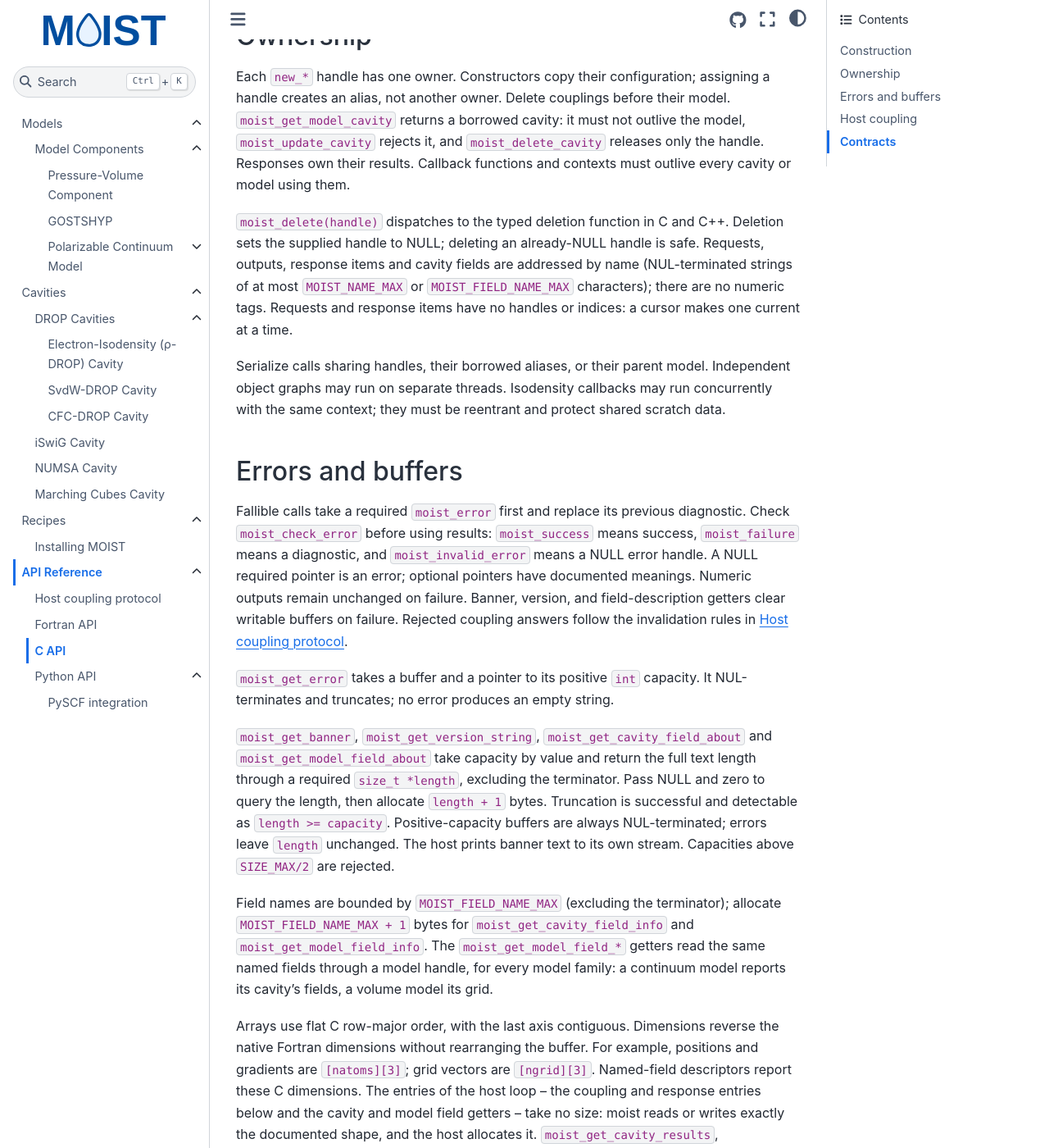
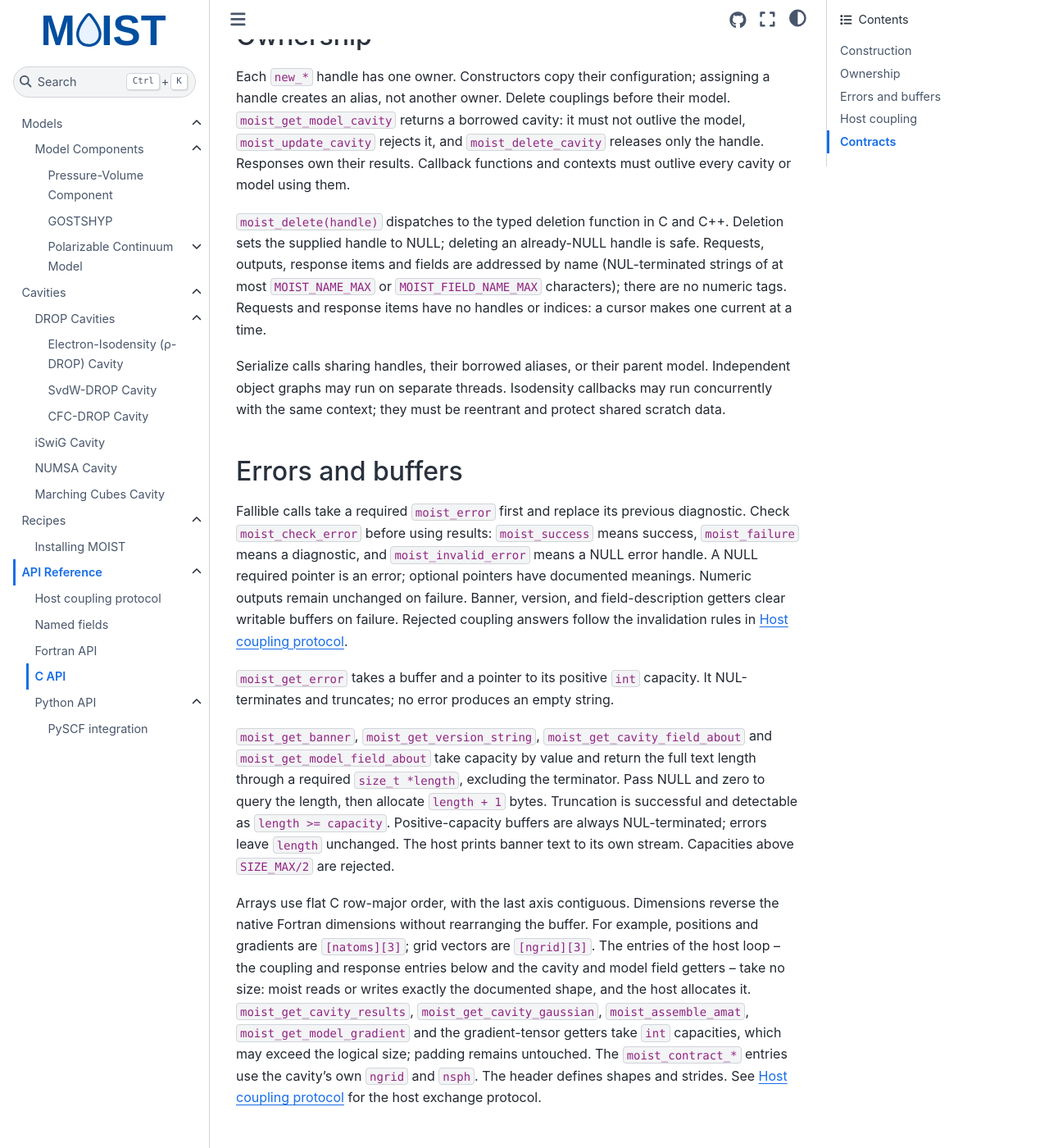
Before and after one commit to lukaswittmann/moist, a Sphinx documentation site: the page built from docs/reference/c.rst, in a window 1280 px wide and 1400 px high, scrolled down 986 px. Shown: the whole window at 82% size. Built offline with Sphinx 7.4.7 and the Sphinx Book theme 1.1.4, drawn with Linux system fonts in a browser that asks for light colours; pages that are not in the unit, such as notebooks, are missing from menus; some of the changed text lies outside the part shown.

Commit message:
Updated docs

```diff
--- a/docs/reference/c.rst
+++ b/docs/reference/c.rst
@@ -56,7 +56,7 @@
 
 ``moist_delete(handle)`` dispatches to the typed deletion function in C and C++.
 Deletion sets the supplied handle to NULL; deleting an already-NULL handle is safe.
-Requests, outputs, response items and cavity fields are addressed by name
+Requests, outputs, response items and fields are addressed by name
 (NUL-terminated strings of at most ``MOIST_NAME_MAX`` or ``MOIST_FIELD_NAME_MAX``
 characters); there are no numeric tags. Requests and response items have no
 handles or indices: a cursor makes one current at a time.
@@ -88,16 +88,10 @@
 NUL-terminated; errors leave ``length`` unchanged. The host prints banner text
 to its own stream. Capacities above ``SIZE_MAX/2`` are rejected.
 
-Field names are bounded by ``MOIST_FIELD_NAME_MAX`` (excluding the terminator);
-allocate ``MOIST_FIELD_NAME_MAX + 1`` bytes for ``moist_get_cavity_field_info`` and
-``moist_get_model_field_info``. The ``moist_get_model_field_*`` getters read the
-same named fields through a model handle, for every model family: a continuum
-model reports its cavity's fields, a volume model its grid.
-
 Arrays use flat C row-major order, with the last axis contiguous.
 Dimensions reverse the native Fortran dimensions without rearranging the buffer.
 For example, positions and gradients are ``[natoms][3]``; grid vectors are
-``[ngrid][3]``. Named-field descriptors report these C dimensions. The entries
+``[ngrid][3]``. The entries
 of the host loop -- the coupling and response entries below and the cavity
 and model field getters -- take no size: moist reads or writes exactly the documented
 shape, and the host allocates it. ``moist_get_cavity_results``,
@@ -164,7 +158,7 @@
 This example evaluates energy and the Fock contribution for PCM on a cavity
 fixed with respect to the density. The model has already been updated;
 ``host_potential`` and ``host_fock`` stand for the host's integral routines.
-Read grid inputs from the borrowed model cavity. Allocate name buffers with
+Read grid inputs as model :doc:`fields`. Allocate name buffers with
 ``MOIST_NAME_MAX + 1`` characters.
 
 ``moist_get_coupling_request_missing`` reads the current state on every call,
@@ -174,12 +168,11 @@
 
    moist_coupling cpl = moist_new_coupling(err, model);
    moist_response resp = moist_new_response(err);
-   moist_cavity cav = moist_get_model_cavity(err, model);
-   int ngrid, nsph;
-   moist_get_cavity_sizes(err, cav, &ngrid, &nsph);
+   int ngrid;
+   moist_get_model_field_int(err, model, "ngrid", &ngrid);
    /* Check err after each call. Allocate xyz[3*ngrid], xi[ngrid], phi[ngrid], w_phi[ngrid]. */
-   moist_get_cavity_field_real(err, cav, "xyz", xyz);
-   moist_get_cavity_field_real(err, cav, "xi0", xi);
+   moist_get_model_field_real(err, model, "xyz", xyz);
+   moist_get_model_field_real(err, model, "xi0", xi);
 
    moist_prepare_model_energy(err, model, cpl);
    while (moist_next_coupling_request(err, cpl)) {
@@ -219,7 +212,6 @@
 
    moist_delete_response(&resp);
    moist_delete_coupling(&cpl);
-   moist_delete_cavity(&cav);
 
 ``moist_get_model_gradient`` adds into ``gradient[nat_cap][3]`` and fills the
 response with the host part of the gradient phase. For density-dependent
--- a/docs/reference/coupling.rst
+++ b/docs/reference/coupling.rst
@@ -99,8 +99,8 @@
 Grid inputs
 -----------
 
-Grid inputs are fields of the model's cavity: ``xyz``, ``xi0``, ``normal0``, ``a``, ``f`` and its other per-point arrays. Read these fields through the language's cavity API.
-The coupling keeps no copy of the grid and has no grid accessor of its own. A model update invalidates every coupling, so a staged coupling always refers to the current cavity.
+Grid inputs are :doc:`fields` of the model: ``xyz``, ``xi0`` and the other per-point arrays of its evaluation domain.
+The coupling keeps no copy of the grid and has no grid accessor of its own. A model update invalidates every coupling, so a staged coupling always refers to the current grid.
 
 .. _coupling-requests:
 
--- a/docs/reference/index.rst
+++ b/docs/reference/index.rst
@@ -6,12 +6,14 @@
 MOIST supports Fortran, C and Python as APIs.
 
 The request/response exchange a QM host drives is the same in all three and is explained in :doc:`coupling`, from the division of responsibility and energy derivatives to the SCF workflow and detailed protocol.
+The MOIST arrays can be accessed via fields that are described in :doc:`fields`.
 Each language page provides its own evaluation examples and API conventions.
 The PySCF integration is documented under :doc:`python`.
 
 .. toctree::
 
    coupling
+   fields
    fortran
    c
    python
--- a/docs/reference/python.rst
+++ b/docs/reference/python.rst
@@ -118,8 +118,8 @@
 returns a fresh ``Response``.
 
 Grid inputs are cavity properties: ``model.cavity.xyz``, ``xi0``, ``normal0``,
-``a`` and ``f`` mirror ``model%cavity`` in Fortran, and ``cavity.get(name)``
-reads any other field the cavity holds. ``Structure`` copies input arrays on
+``a`` and ``f`` mirror ``model%cavity`` in Fortran; every other array is one of
+its :doc:`fields`. ``Structure`` copies input arrays on
 construction and update; mutating an input NumPy array cannot change the
 stored geometry, call ``update`` explicitly. See :doc:`coupling` for the
 protocol Python drives with ``for request in coupling``,
```
Also changed, not shown: docs/reference/fields.rst (added, +26 -0 lines).
